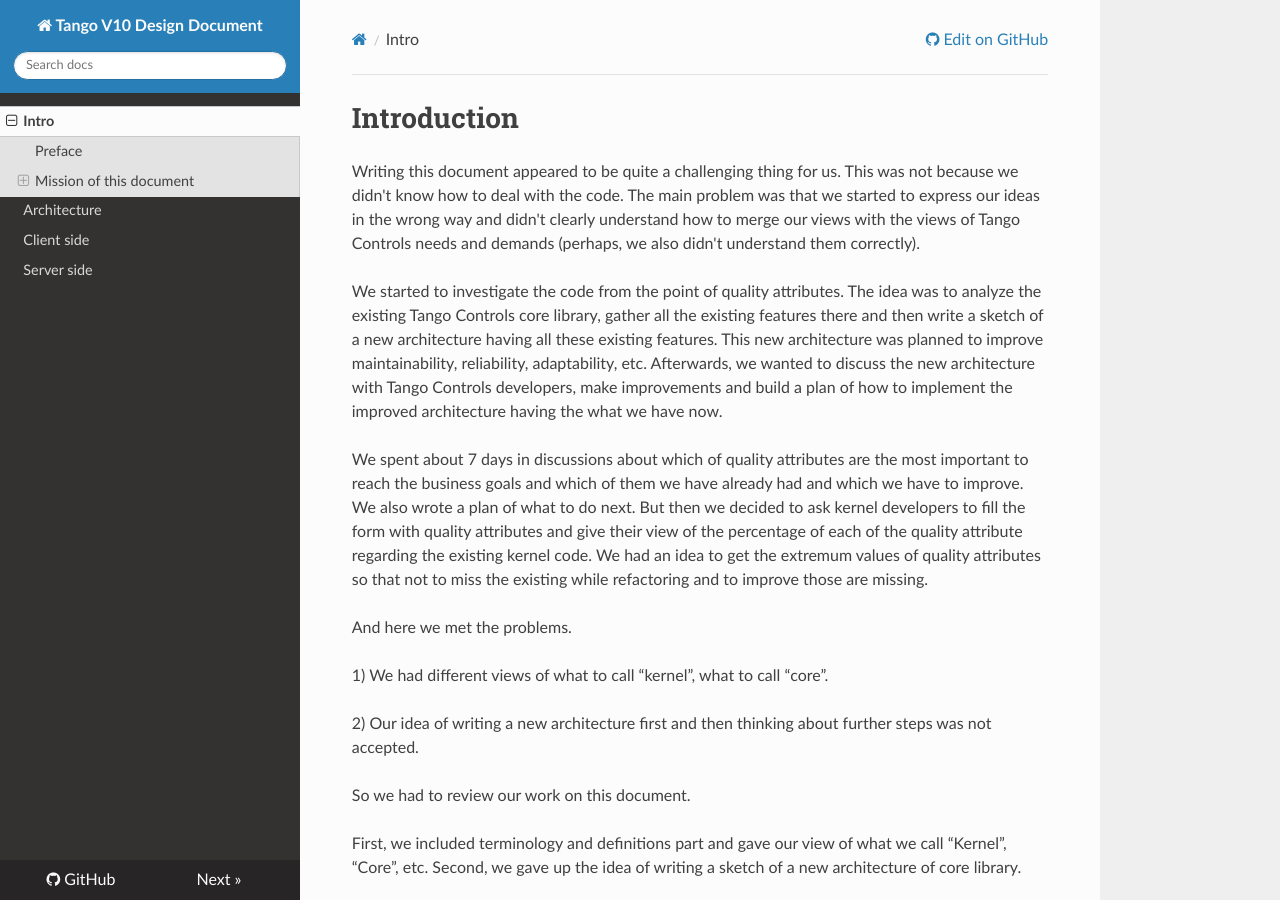
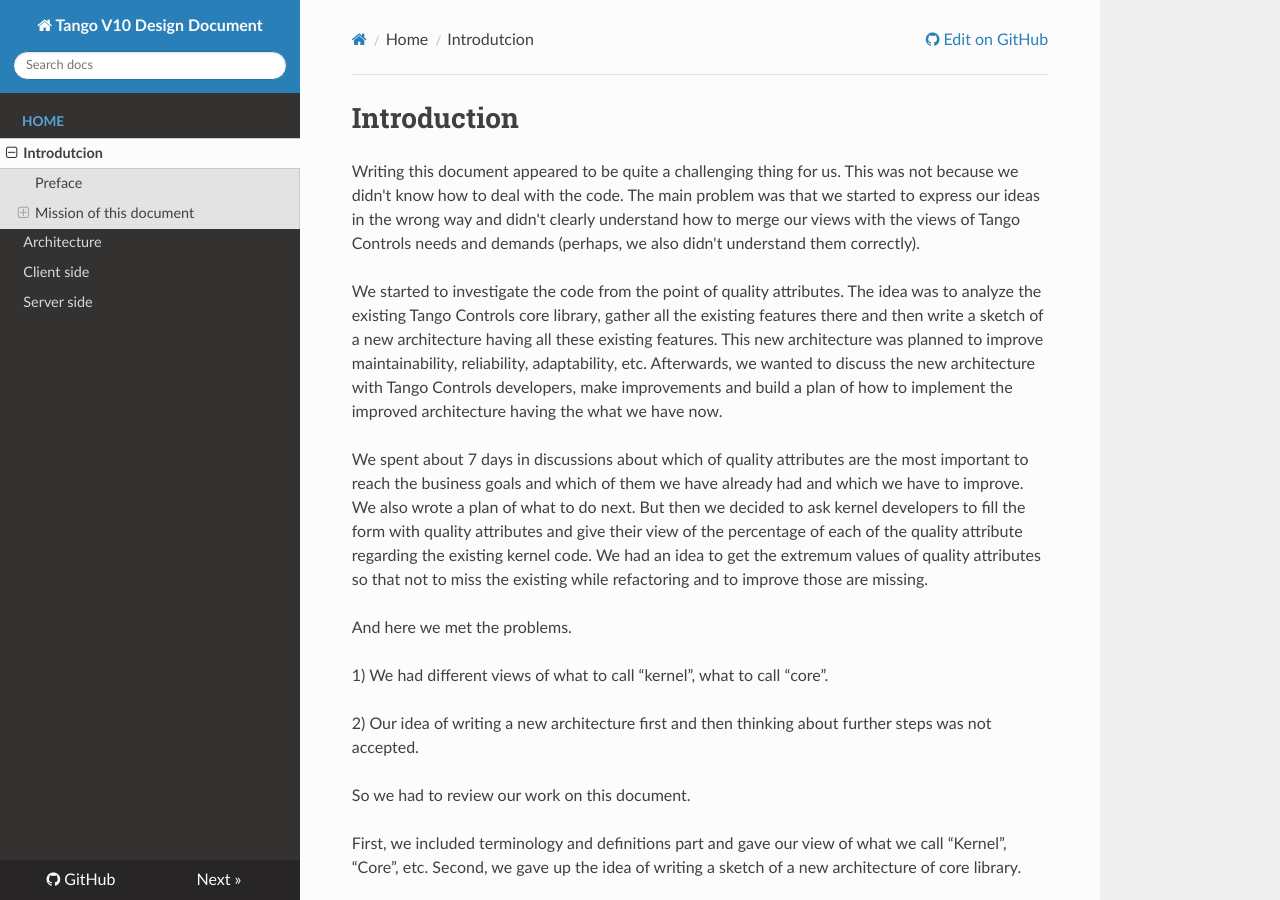
Before and after one commit to Ingvord/tango-v10-design-doc, an MkDocs documentation site: the page built from docs/index.md, in a window 1280 px wide and 900 px high. Built offline with MkDocs 1.6.1, drawn with Linux system fonts in a browser that asks for light colours; nearby versions of some CDN libraries; part of the change alters nothing that is shown.

Commit message:
Update mkdocs.yml

```diff
--- a/mkdocs.yml
+++ b/mkdocs.yml
@@ -5,7 +5,8 @@ theme: readthedocs
 #theme_dir: 'docs/_theme/tango-cs'
 
 nav:
-- Intro: 'index.md'
-- Architecture: 'architecture.md'
-- Client side: 'client.md'
-- Server side: 'server.md'
+- Home:
+  - Introdutcion: 'index.md'
+  - Architecture: 'architecture.md'
+  - Client side: 'client.md'
+  - Server side: 'server.md'
```
